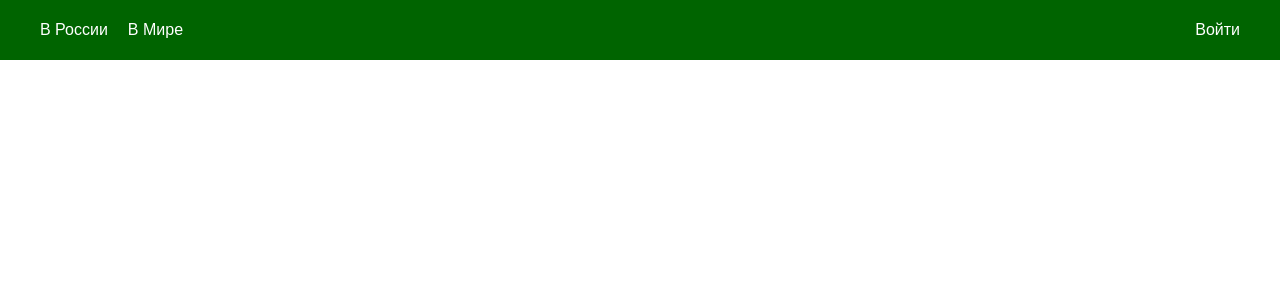
After one commit to vithub77/news-blog, a Django app: template base/templates/base/base_tmp.html in a window 1280 px wide. The commit adds this page. Shown: the top 300 px of the page. Run offline with Django 5.2, Linux system fonts and the light colour scheme; the template is opened without the code that fills it, so the values that code supplies are empty.

Commit message:
add nav bar

```diff
--- a/base/news.py
+++ b/base/news.py
@@ -1,4 +1,5 @@
 from newsapi import NewsApiClient
+
 
 class News:
     __key = '79b52491e0ed4f00be27261b822c0396'
--- a/base/static/base/style.css
+++ b/base/static/base/style.css
@@ -2,6 +2,65 @@ body {
     font-family: Arial, sans-serif;
     margin: 0;
     padding: 0;
+}
+
+header {
+  background-color: #006400;
+  color: #fff;
+  padding: 21px 0;
+  position: fixed;
+  top: 0;
+  left: 0;
+  width: 100%;
+  z-index: 1000;
+}
+
+.nav-container {
+  max-width: 1200px;
+  margin: 0 auto;
+  padding: 0 20px;
+}
+
+.nav-menu {
+  display: flex;
+  list-style: none;
+  margin: 0;
+  padding: 0;
+}
+
+.nav-link {
+  color: #fff;
+  text-decoration: none;
+  font-size: 16px;
+  transition: color 0.3s ease;
+}
+
+.nav-link:hover {
+  color: #ccc;
+}
+
+.nav-menu li {
+  margin-left: 20px;
+}
+
+.nav-menu li:first-child {
+  margin-left: 0;
+}
+
+.nav-menu li:last-child {
+  margin-left: auto;
+}
+
+.left-section {
+  width: 70%;
+  float: left;
+  background-color: #f3f3f3;
+}
+
+.right-section {
+  width: 30%;
+  float: right;
+  background-color: blue;
 }
 
 .news-grid {
@@ -10,6 +69,7 @@ body {
     grid-gap: 20px;
     max-width: 1200px;
     margin: 33px auto;
+    margin-top: 77px;
 }
 
 .news-box {
--- /dev/null
+++ b/base/templates/base/base_tmp.html
@@ -0,0 +1,33 @@
+{% load static %}
+<!DOCTYPE html>
+{% load static %}
+<html lang="ru">
+<head>
+    <meta charset="UTF-8">
+    <meta name="viewport" content="width=device-width, initial-scale=1.0">
+    <title>{% block title %}{% endblock %}</title>
+    <link rel="stylesheet" href="{% static 'base/style.css'  %}">
+</head>
+<body>
+<header>
+  <nav>
+    <div class="nav-container">
+      <ul class="nav-menu">
+        <li><a href="" class="nav-link">В России</a></li>
+        <li><a href="" class="nav-link">В Мире</a></li>
+        <li><a href="" class="nav-link">Войти</a></li>
+      </ul>
+    </div>
+  </nav>
+</header>
+    <main>
+      <section class="left-section">
+    {% block content_news %}{% endblock %}
+      </section>
+    <section class="right-section">
+
+    </section>
+
+    </main>
+</body>
+</html>
--- a/base/views.py
+++ b/base/views.py
@@ -7,6 +7,6 @@ from .news import News
 def index(request):
     news = News()
     list_news = news.get_news()
-    return render(request, 'base/index.html', context={'list_news': list_news,
-                                                       # 'count_line': count_line
-                                                       })
+    return render(request, 'base/index.html', {'list_news': list_news,
+                                               'title': 'Новости'
+                                               })
```
Also changed, not shown: base/templates/base/index.html (+10 -12 lines).
